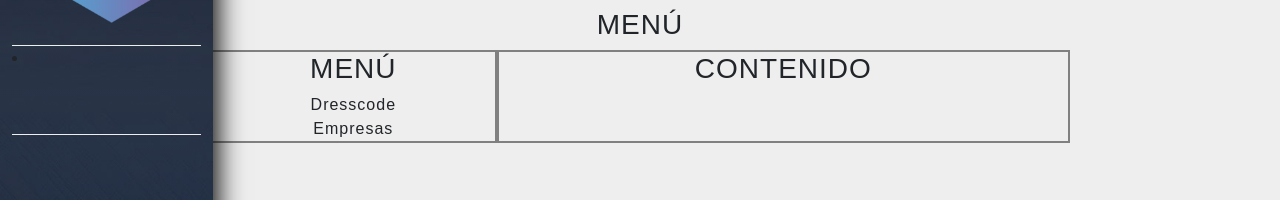
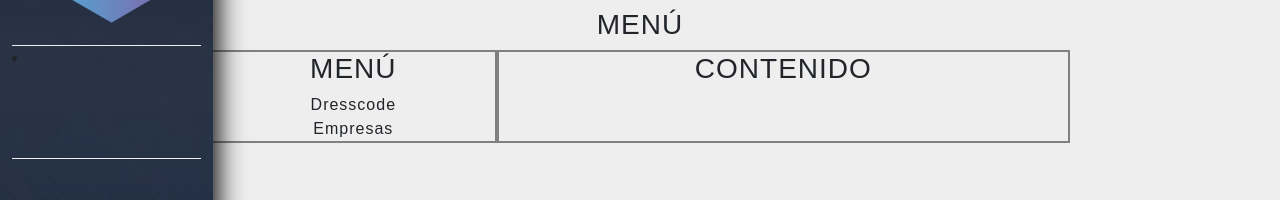
Before and after one commit to mggRF/wolprayRestaurant, a React (Create React App) app in the folder cliente/: page /home in a window 1280 px wide. Shown: the part 148-348 px from the top of the page. Built offline with nearby package versions, Linux system fonts and the light colour scheme.

Commit message:
Actualización

```diff
--- a/cliente/src/Components/Comun/Rutas.js
+++ b/cliente/src/Components/Comun/Rutas.js
@@ -27,7 +27,7 @@ export default class Rutas extends Component {
 
     const user = {
       userid: 1,
-      userName: "Lewis Méndez",
+      userName: "Usuario logeado",
       mail: "leinormendez@wolpray.com",
       password: "1111",
       userPhone: "666887755",
```
